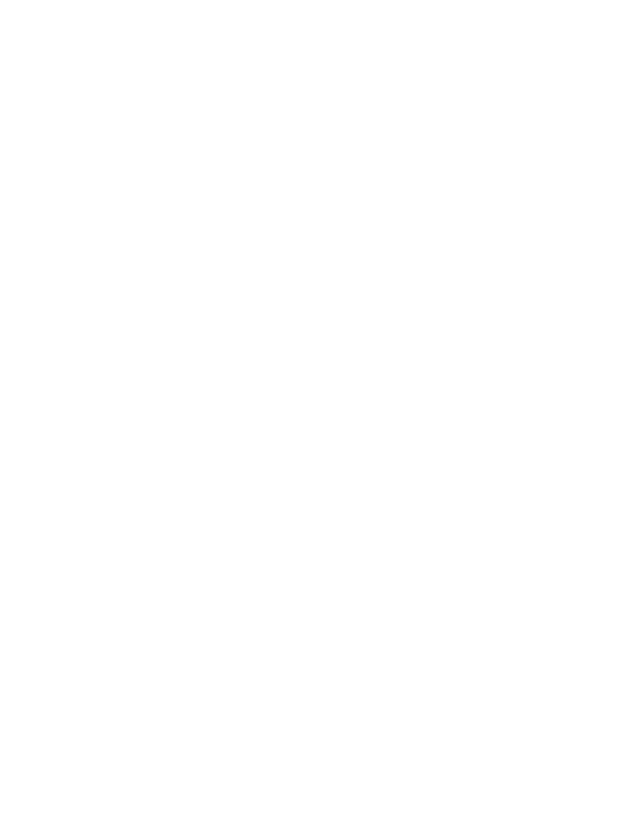
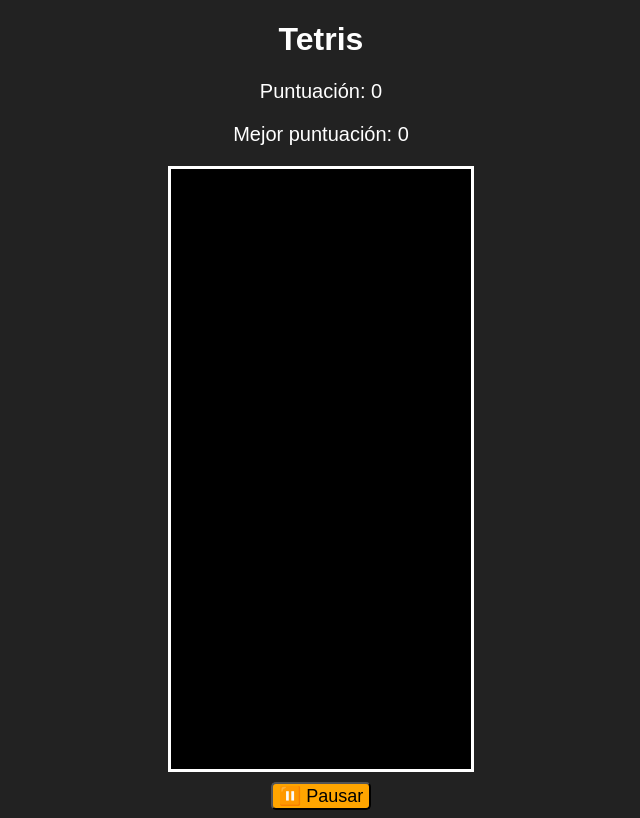
Before and after one commit to birdsinyourgarden/tetris, a plain HTML site: page index.html in a window 1280 px wide. Shown: the whole page, without its empty margins (319-959 px from the left). Drawn offline with nearby package versions, Linux system fonts and the light colour scheme.

Commit message:
html and css done

```diff
--- a/index.html
+++ b/index.html
@@ -4,8 +4,17 @@
     <meta charset="UTF-8">
     <meta name="viewport" content="width=device-width, initial-scale=1.0">
     <title>Tetris</title>
+    <link rel="stylesheet" href="styles.css">
+    <script src="https://cdnjs.cloudflare.com/ajax/libs/gsap/3.12.2/gsap.min.js"></script>
 </head>
 <body>
-
+    <h1>Tetris</h1>
+    <div class="scoreContainer">
+        <p>Puntuación: <span id="score">0</span></p>
+        <p>Mejor puntuación: <span id="highScore">0</span></p>
+    </div>
+    <canvas id="tetris" width="300" height="600"></canvas>
+    <button id="pauseButton">⏸️ Pausar</button>
+    <script src="main.js"></script>
 </body>
 </html>
--- a/main.js
+++ b/main.js
@@ -1 +1,5 @@
-const
+const canvas = document.getElementById("tetris");
+const ctx = canvas.getContext("2d");
+const pauseBtn = document.getElementById("pauseButton");
+const scoreElement = document.getElementById("score");
+const highScoreElement = document.getElementById("highScore");
--- a/styles.css
+++ b/styles.css
@@ -1,3 +1,29 @@
 body {
+    text-align: center;
+    background-color: #222;
+    color: white;
+    font-family: Arial, Helvetica, sans-serif;
+}
 
+.scoreContainer {
+    font-size: 20px;
+    margin-bottom: 10px;
 }
+
+canvas {
+    border: 3px solid white;
+    background-color: black;
+    display: block;
+    margin: 10px auto;
+}
+
+button {
+    font-size: 18px;
+    background-color: orange;
+    cursor: pointer;
+    border-radius: 5px;
+}
+
+button:hover {
+    background-color: aliceblue;
+}
```
